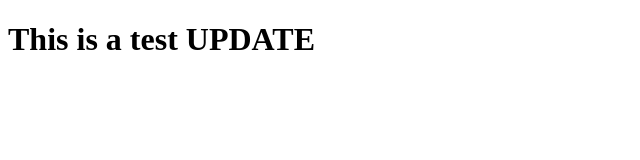
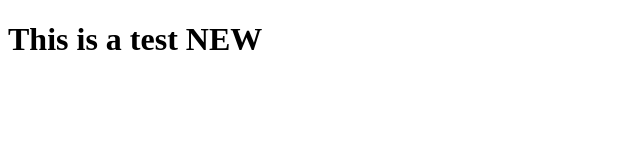
Before and after one commit to ElizabethDean/animated-octo-shame, a plain HTML site: page index.html in a window 1280 px wide. Shown: the whole page, without its empty margins (0-640 px from the left). Drawn offline with Linux system fonts and the light colour scheme.

Commit message:
this is a test

```diff
--- a/index.html
+++ b/index.html
@@ -5,6 +5,6 @@
 <title>Test</title>
 </head>
 <body>
-<h1>This is a test UPDATE</h1>
+<h1>This is a test NEW</h1>
 </body>
 </html>
```
